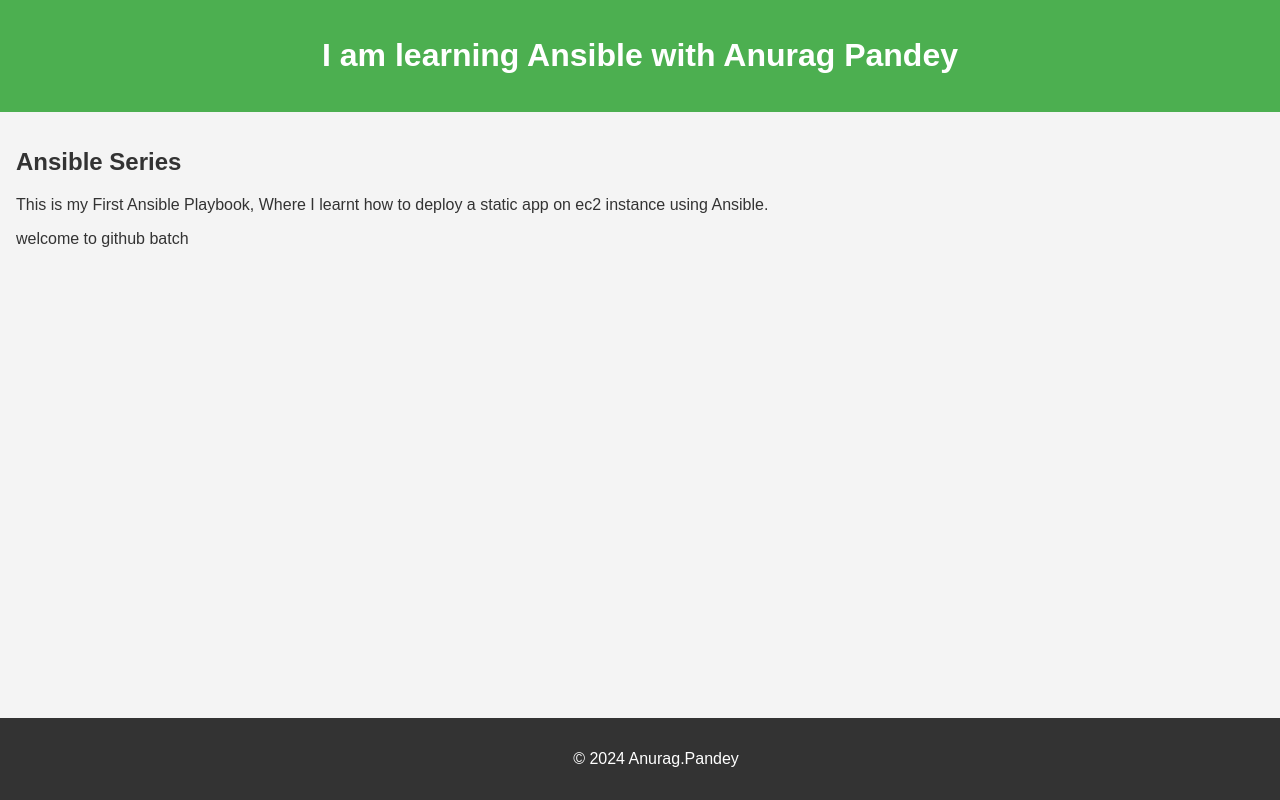
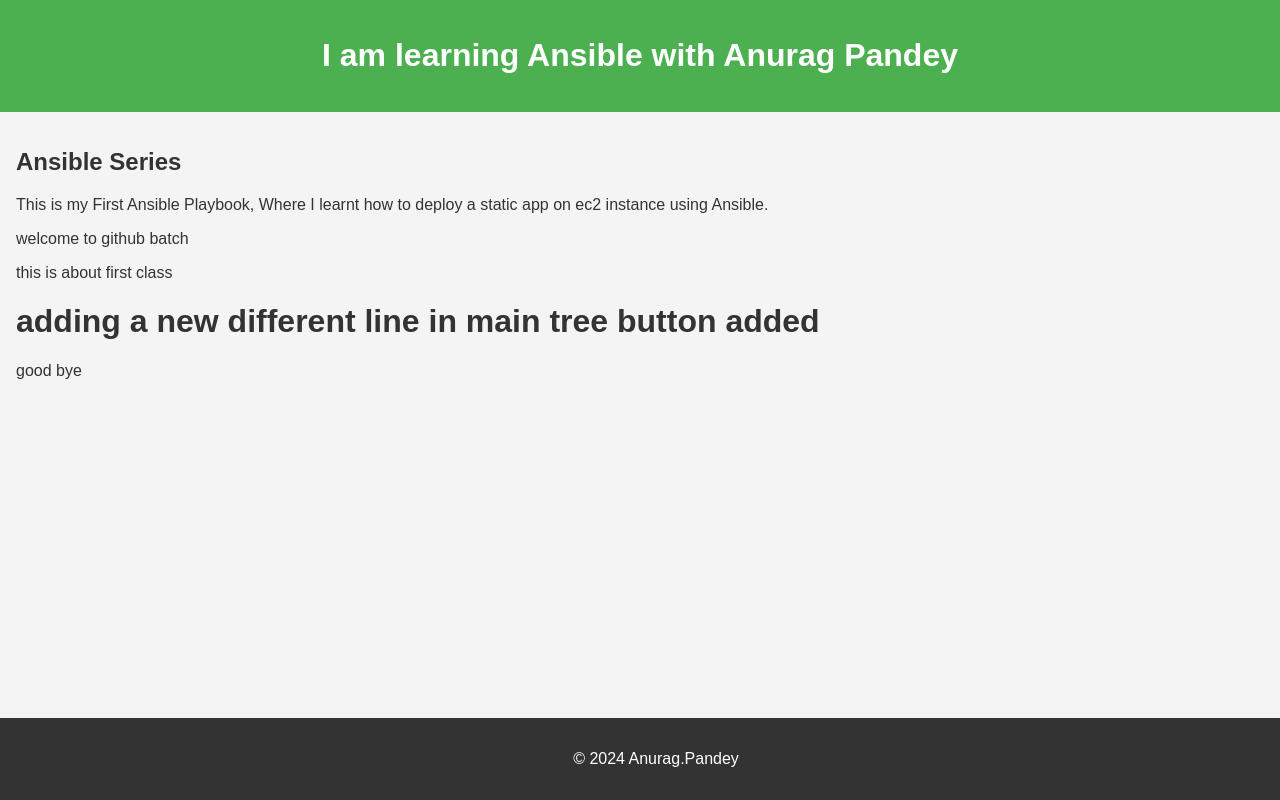
Before and after one commit to Rlikitha2002/web_project, a plain HTML site: page index.html in a window 1280 px wide. Drawn offline with Linux system fonts and the light colour scheme.

```diff
--- a/index.html
+++ b/index.html
@@ -40,6 +40,9 @@
         <h2>Ansible Series</h2>
         <p> This is my First Ansible Playbook, Where I learnt how to deploy a static app on ec2 instance using Ansible. </p>
         <p>welcome to github batch</p>
+        <p>this is about first class</p>
+        <h1> adding a new different line in main tree button added </h1>
+        <p> good bye</p>
     </main>
     <footer>
         <p>&copy; 2024 Anurag.Pandey</p>
```
